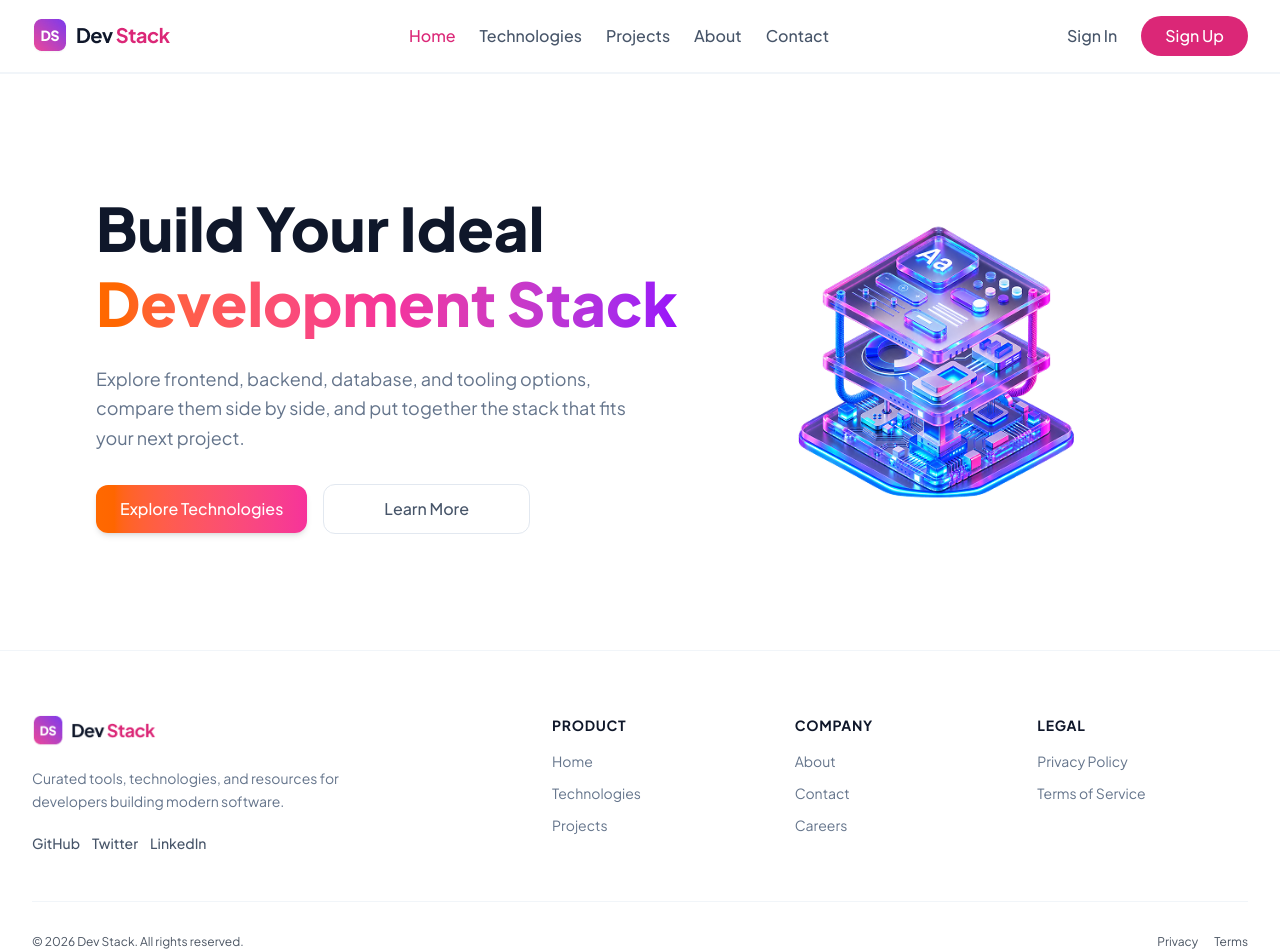
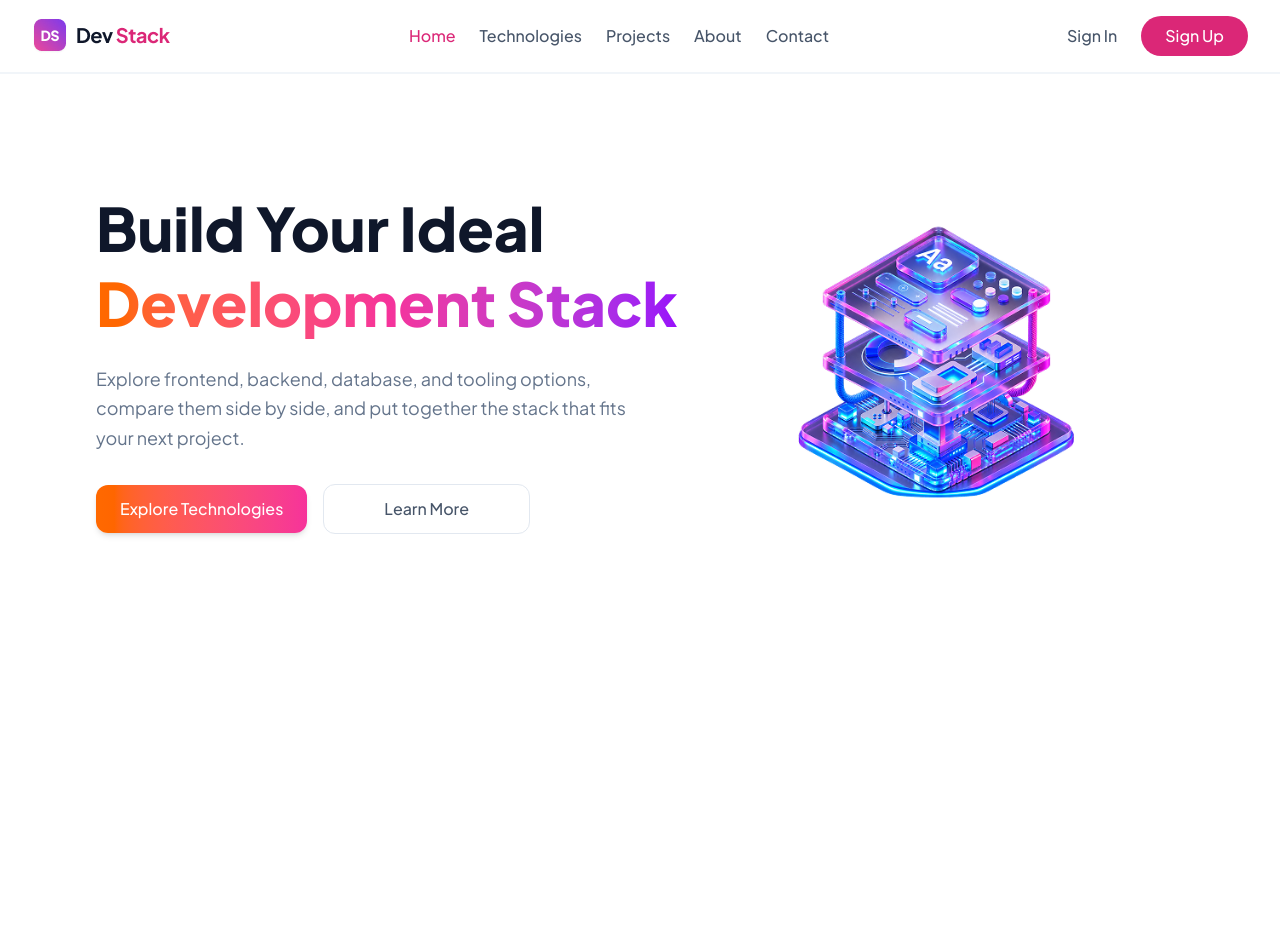
Before and after one commit to smerfan0009-sys/Dev-Stack, a React (Vite) app: page / in a window 1280 px wide. Shown: the top 952 px of the page. After the commit the page ends 800 px from the top, so only its background shows below. Built offline with nearby package versions, Linux system fonts and the light colour scheme.

Commit message:
Hero-Compelete-Final

```diff
--- a/src/App.tsx
+++ b/src/App.tsx
@@ -1,6 +1,6 @@
 import HeroSection from "./components/HeroSection";
 import Navbar from "./components/Navbar";
-import Footer from "./components/Footer";
+// import Footer from "./components/Footer";
 
 function App() {
   return (
@@ -15,7 +15,7 @@ function App() {
         <HeroSection />
 
       </main>
-      <Footer/>
+      {/* <Footer/> */}
     </div>
   );
 }
--- a/src/components/Footer.tsx
+++ /dev/null
@@ -1,69 +0,0 @@
-import React from 'react';
-
-const Footer = () => {
-    return (
-        <footer className="w-full bg-white font-['Plus_Jakarta_Sans'] text-slate-600 pt-12 md:pt-16 pb-8 border-t border-slate-100">
-            <div className="max-w-7xl mx-auto px-4 sm:px-6 lg:px-8">
-
-                <div className="grid grid-cols-1 md:grid-cols-12 gap-8 pb-8 md:pb-12">
-
-                    <div className="md:col-span-5 flex flex-col items-center md:items-start text-center md:text-left space-y-5">
-                        <img src="./src/assets/dev-stack-logo.png" alt="Dev Stack Logo" className="h-8 object-contain"
-                        />
-                        <p className="text-[rgb(100,116,139)] text-sm max-w-sm leading-relaxed">
-                            Curated tools, technologies, and resources for developers building modern software.
-                        </p>
-
-                        <div className="flex items-center space-x-3 text-[rgb(71,85,105)] font-medium text-sm">
-                            <a href="#github" className="hover:text-[rgb(219,39,119)] transition-colors">GitHub</a>
-                            <span className="text-[rgb(75,85,99)] md:hidden">•</span>
-                            <a href="#twitter" className="hover:text-[rgb(219,39,119)] transition-colors">Twitter</a>
-                            <span className="text-[rgb(75,85,99)] md:hidden">•</span>
-                            <a href="#linkedin" className="hover:text-[rgb(219,39,119)] transition-colors">LinkedIn</a>
-                        </div>
-                    </div>
-
-                    <div className="hidden md:grid md:col-span-7 grid-cols-3 gap-8">
-                        <div className="space-y-4">
-                            <h3 className="text-[rgb(15,23,42)] font-bold text-sm tracking-wider">PRODUCT</h3>
-                            <ul className="space-y-3 text-sm text-[rgb(100,116,139)]">
-                                <li><a href="#home" className="hover:text-[rgb(15,23,42)] transition-colors">Home</a></li>
-                                <li><a href="#technologies" className="hover:text-[rgb(15,23,42)] transition-colors">Technologies</a></li>
-                                <li><a href="#projects" className="hover:text-[rgb(15,23,42)] transition-colors">Projects</a></li>
-                            </ul>
-                        </div>
-
-                        <div className="space-y-4">
-                            <h3 className="text-[rgb(15,23,42)] font-bold text-sm tracking-wider">COMPANY</h3>
-                            <ul className="space-y-3 text-sm text-[rgb(100,116,139)]">
-                                <li><a href="#about" className="hover:text-[rgb(15,23,42)] transition-colors">About</a></li>
-                                <li><a href="#contact" className="hover:text-[rgb(15,23,42)] transition-colors">Contact</a></li>
-                                <li><a href="#careers" className="hover:text-[rgb(15,23,42)] transition-colors">Careers</a></li>
-                            </ul>
-                        </div>
-
-                        <div className="space-y-4">
-                            <h3 className="text-[rgb(15,23,42)] font-bold text-sm tracking-wider">LEGAL</h3>
-                            <ul className="space-y-3 text-sm text-[rgb(100,116,139)]">
-                                <li><a href="#privacy" className="hover:text-[rgb(15,23,42)] transition-colors">Privacy Policy</a></li>
-                                <li><a href="#terms" className="hover:text-[rgb(15,23,42)] transition-colors">Terms of Service</a></li>
-                            </ul>
-                        </div>
-                    </div>
-
-                </div>
-
-                <div className="pt-6 md:pt-8 border-t border-slate-100 flex flex-row items-center justify-between text-xs text-[rgb(75,85,99)]">
-                    <p>© 2026 Dev Stack. All rights reserved.</p>
-                    <div className="flex space-x-4">
-                        <a href="#privacy" className="hover:text-slate-600 transition-colors">Privacy</a>
-                        <a href="#terms" className="hover:text-slate-600 transition-colors">Terms</a>
-                    </div>
-                </div>
-
-            </div>
-        </footer>
-    );
-};
-
-export default Footer;
```
Also changed, not shown: src/components/HeroSection.tsx (line endings or trailing spaces).
